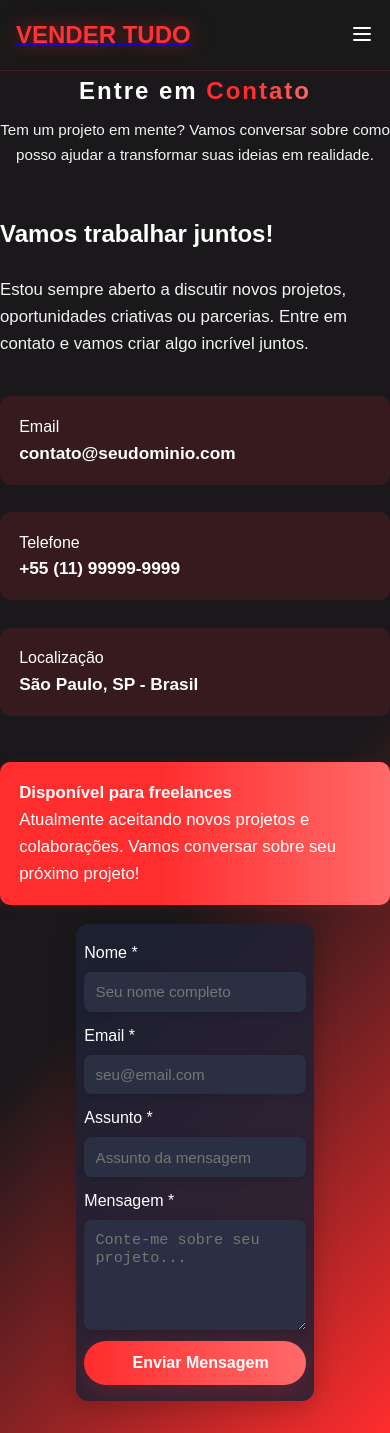
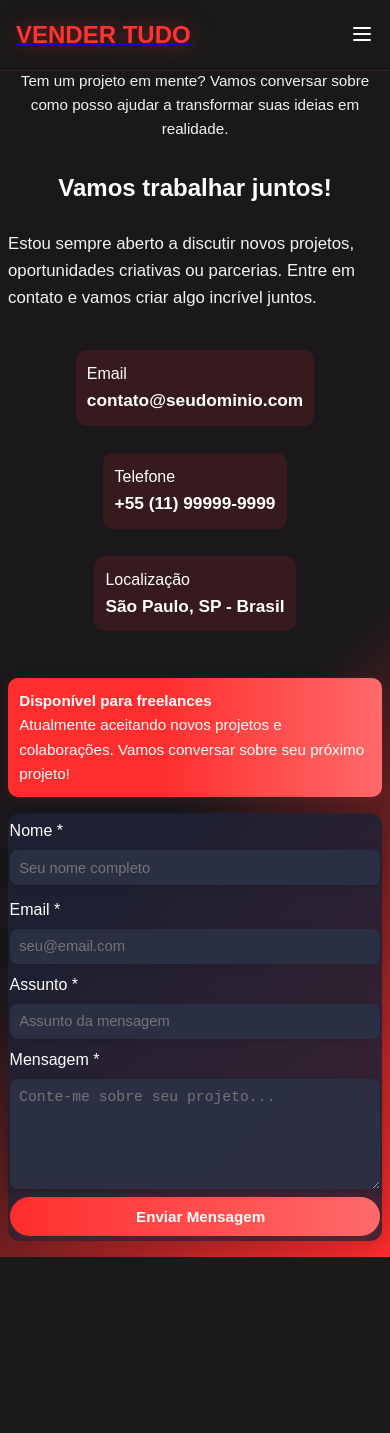
Before and after one commit to naraThais/Loja-Ofertou, a React (Create React App) app in the folder vender-tudo-app/: page /contato in a window 390 px wide. After the commit the page ends 1257 px from the top, so only its background shows below. Built offline with nearby package versions, Linux system fonts and the light colour scheme.

Commit message:
fix: adjust responsive styles for contact section and improve layout for smaller screens

```diff
--- a/vender-tudo-app/src/components/Contact/Contact.module.css
+++ b/vender-tudo-app/src/components/Contact/Contact.module.css
@@ -1,13 +1,12 @@
 .contactSectionBg {
-  min-height: 100vh;
+  min-height: 60vh;
   width: 100vw;
   background: linear-gradient(135deg, #1a181b 60%, #ff2d2d 100%);
   display: flex;
   flex-direction: column;
   align-items: center;
   padding: 0 0 4rem 0;
-  justify-content: center; /* Centraliza verticalmente */
-  padding: 2rem 0; /* Reduz o espaço acima e abaixo */
+  padding: 10rem 0; /* Reduz o espaço acima e abaixo */
 }
 
 .title {
@@ -222,3 +221,72 @@
     padding: 0.8rem 0;
   }
 }
+/* Ajustes para tablets e telas médias */
+@media (max-width: 900px) {
+  .contactGrid {
+    flex-direction: column;
+    gap: 2.5rem;
+    align-items: center;
+    width: 100%;
+    max-width: 100vw;
+  }
+  .form {
+    max-width: 95vw;
+    min-width: 0;
+    width: 100%;
+  }
+  .infoSide {
+    width: 100%;
+    align-items: center;
+  }
+}
+
+/* Ajustes para celulares */
+@media (max-width: 600px) {
+  .contactSectionBg {
+    padding: 1rem 0;
+  }
+  .title {
+    font-size: 1.3rem;
+    margin-top: 1.2rem;
+  }
+  .subtitle {
+    font-size: 0.95rem;
+    margin-bottom: 1.2rem;
+    padding: 0 0.5rem;
+  }
+  .contactGrid {
+    gap: 1rem;
+    padding: 0 0.5rem;
+  }
+  .form {
+    padding: 0.7rem 0.2rem;
+    gap: 0.5rem;
+    max-width: 100vw;
+    width: 100%;
+  }
+  .input,
+  .textarea {
+    font-size: 0.92rem;
+    padding: 0.6rem;
+  }
+  .sendButton {
+    font-size: 0.95rem;
+    padding: 0.7rem 0;
+  }
+  .infoBox,
+  .freelanceBox {
+    padding: 0.7rem 0.7rem;
+    font-size: 0.95rem;
+  }
+}
+
+/* Pequenos ajustes para telas muito pequenas */
+@media (max-width: 400px) {
+  .form {
+    padding: 0.3rem 0.1rem;
+  }
+  .title {
+    font-size: 1rem;
+  }
+}
```
